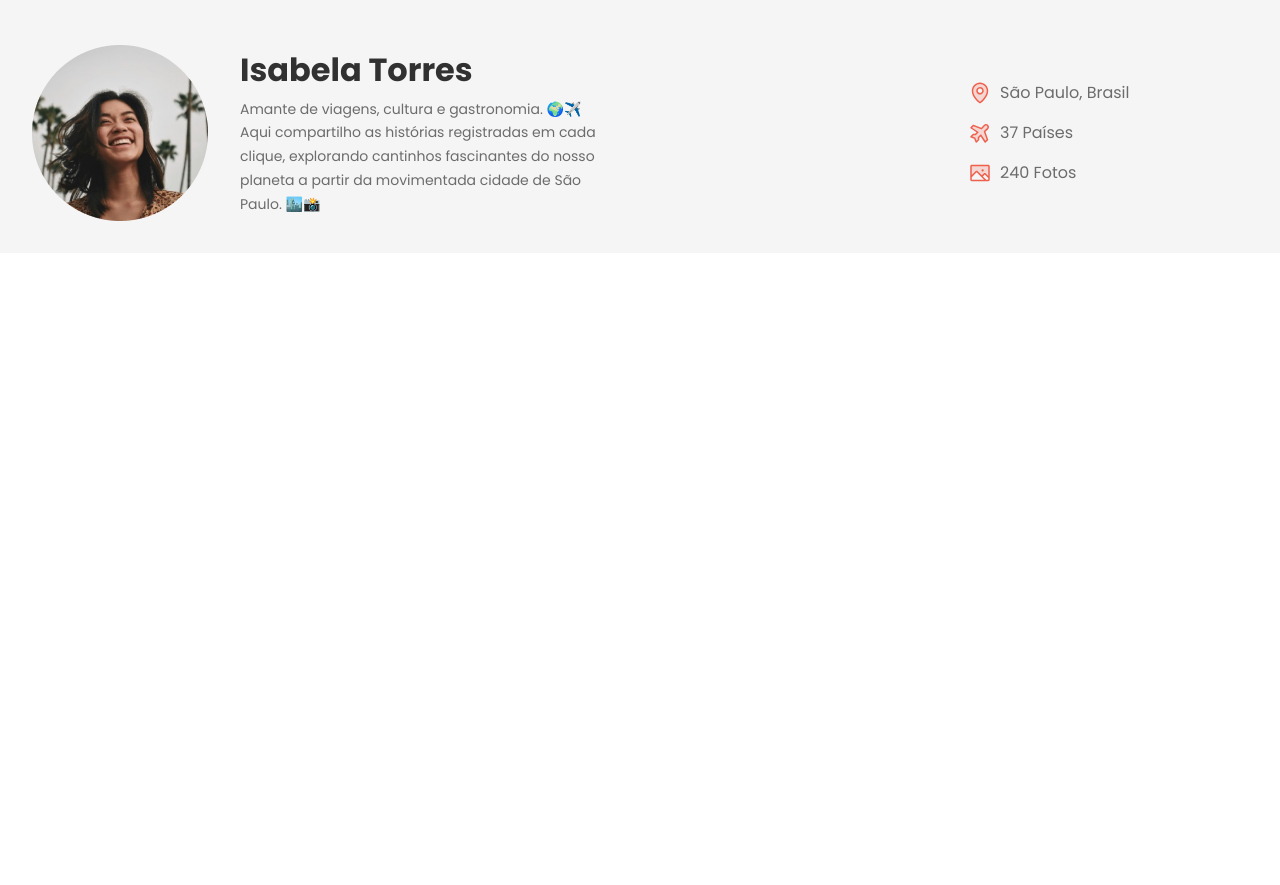
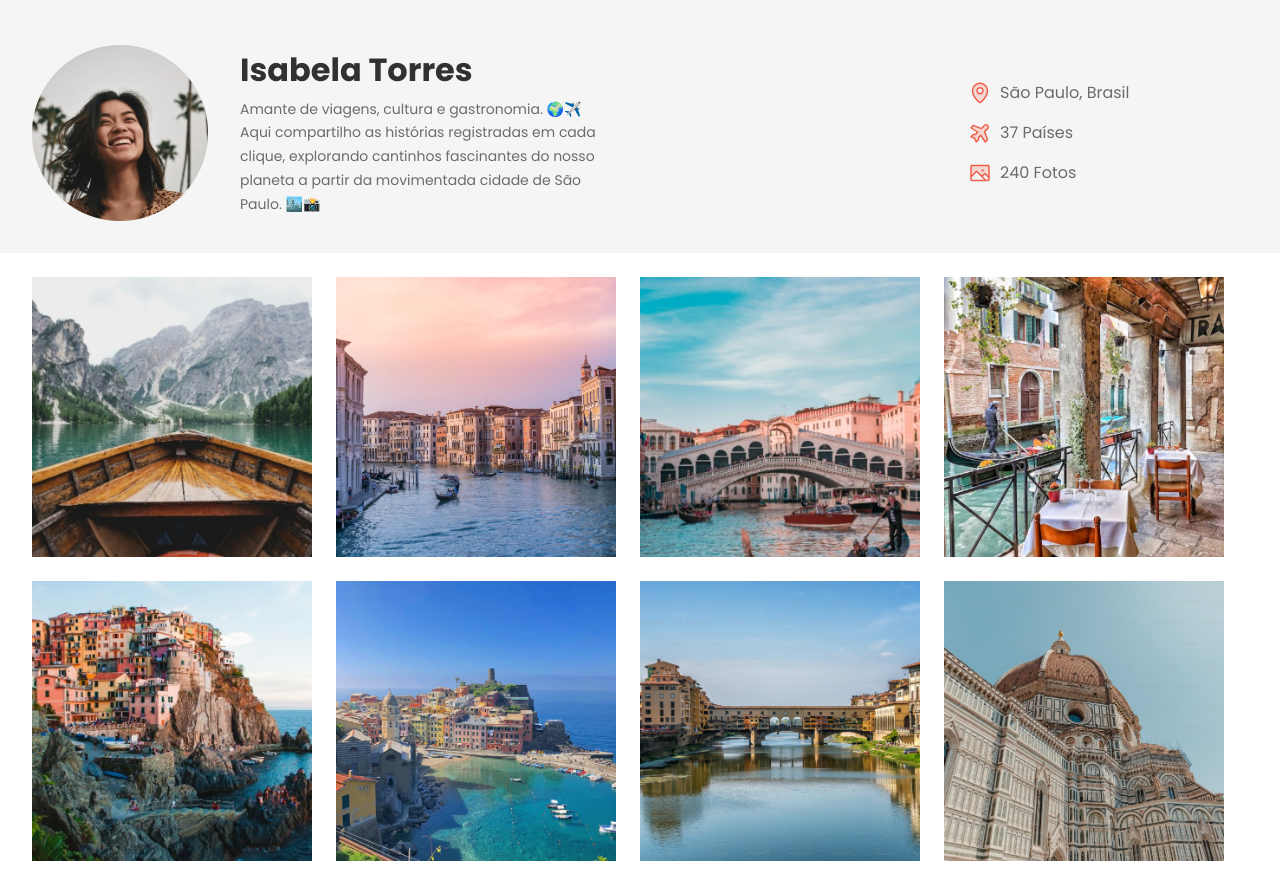
Before and after one commit to henriquevison/Project-travelgram, a plain HTML site: page index.html in a window 1280 px wide. Shown: the part 90-975 px from the top of the page. Before the commit the page ends 800 px from the top, so only its background shows below. Drawn offline with Linux system fonts and the light colour scheme.

Commit message:
main-img

```diff
--- a/index.html
+++ b/index.html
@@ -49,5 +49,15 @@
             </div>
         </header>
     </div>
+    <main class="container">
+        <img src="assets/imagens/Image 01.png" alt="">
+        <img src="assets/imagens/Image 02.png" alt="">
+        <img src="assets/imagens/Image 03.png" alt="">
+        <img src="assets/imagens/Image 04.png" alt="">
+        <img src="assets/imagens/Image 05.png" alt="">
+        <img src="assets/imagens/Image 06.png" alt="">
+        <img src="assets/imagens/Image 07.png" alt="">
+        <img src="assets/imagens/Image 08.png" alt="">
+    </main>
 </body>
 </html>
--- a/styles/index.css
+++ b/styles/index.css
@@ -1,3 +1,4 @@
 @import url(global.css);
 @import url(nav.css);
 @import url(header.css);
+@import url(main.css);
--- /dev/null
+++ b/styles/main.css
@@ -0,0 +1,12 @@
+main{
+    display: flex;
+    flex-wrap: wrap;
+    gap: 24px;
+    padding-block: 24px;
+}
+
+main img {
+    width: 280px;
+    height: 280px;
+    object-fit: cover;
+}
```
Lines whose indentation alone changed are shown as unchanged.
